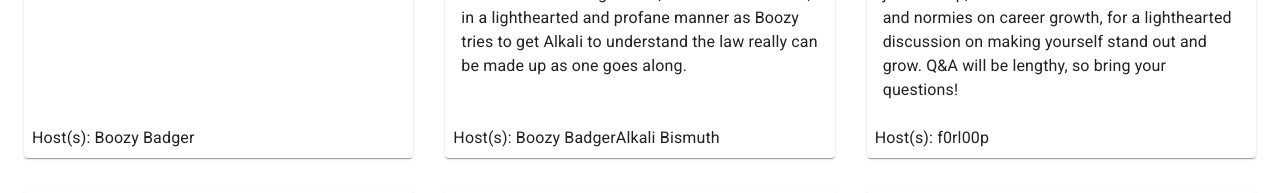
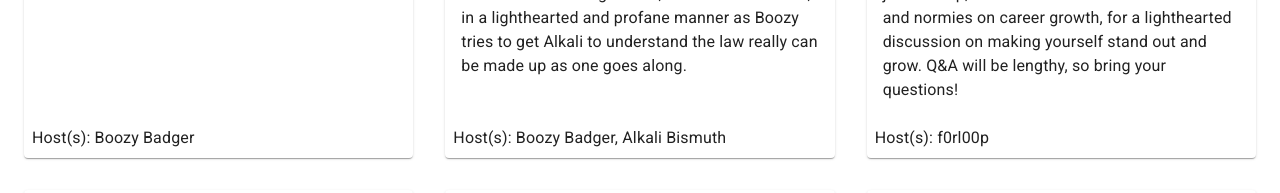
Before and after one commit to draggor/event-listing-page, a React (Create React App) app: page / in a window 1280 px wide. Shown: the part 2220-2413 px from the top of the page. Built offline with nearby package versions, Linux system fonts and the light colour scheme; what knuth-shuffle-seeded would draw is missing.

Commit message:
comma list hosts

```diff
--- a/src/Album.js
+++ b/src/Album.js
@@ -67,7 +67,7 @@ export default function Album({cards}) {
               </CardContent>
               <CardActions>
                 <Typography>
-                  Host(s): {card.Speakers}
+                  Host(s): {card.Speakers.join(', ')}
                 </Typography>
               </CardActions>
             </Card>
```
Also changed, not shown: scripts/make-data.js (line endings or trailing spaces), 6 other files (tests, documents, lock files or other folders).
